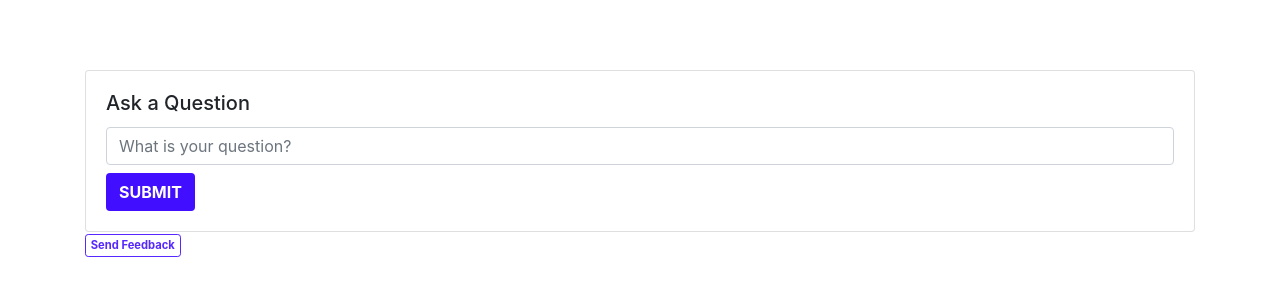
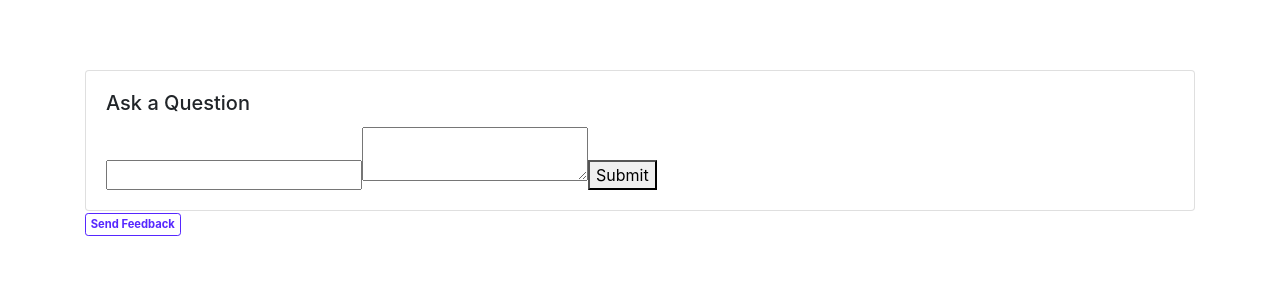
Before and after one commit to SamirAhma/netlifyformcustom, a Gatsby site: page / in a window 1280 px wide. Built offline with nearby package versions, Linux system fonts and the light colour scheme; Gatsby itself is replaced by a stand-in of ours.

Commit message:
asynchronos ask question

```diff
--- a/src/components/askQuestion.js
+++ b/src/components/askQuestion.js
@@ -86,7 +86,7 @@ class AskQuestion extends React.Component {
 
               {this.state.feedbackMsg && <p>{this.state.feedbackMsg}</p>}
 
-              <form
+              {/* <form
                 ref={this.domRef}
                 name="Ask Question"
                 method="POST"
@@ -116,6 +116,16 @@ class AskQuestion extends React.Component {
                     Submit
                   </button>
                 </div>
+              </form> */}
+
+
+              <form ref={this.domRef} name="Contact Form" method="POST" data-netlify="true" onSubmit={event => this.handleSubmit(event)}>
+                <input ref="form-name" type="hidden" name="form-name" value="Contact Form" />
+
+                <input ref="email" type="email" name="email" />
+
+                <textarea ref="message" name="message" />
+                <button type="submit">Submit</button>
               </form>
             </div>
           </div>
```
